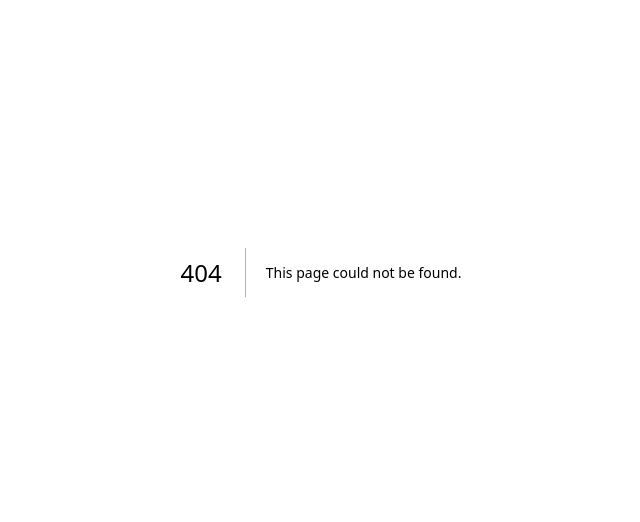
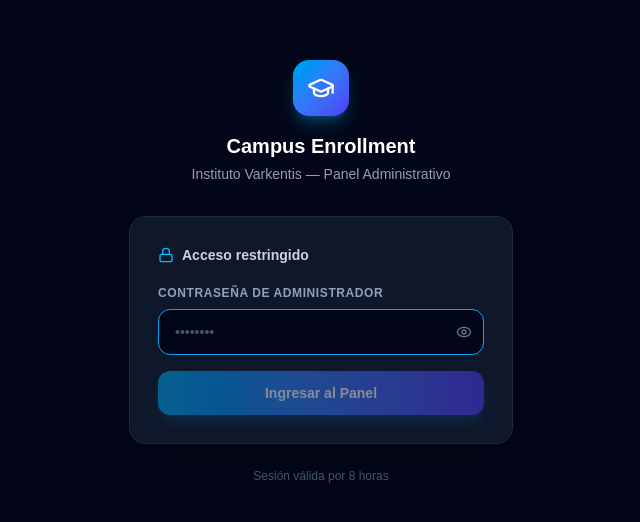
Before and after one commit to michaelsahlmann/campus-enrollment, a Next.js app: page /login in a window 1280 px wide. Before the commit this address had no page. Shown: the part 128-650 px from the top of the page, without its empty margins (319-959 px from the left). Built offline with nearby package versions, Linux system fonts and the light colour scheme.

Commit message:
security: remove exposed token, add login auth middleware

```diff
--- /dev/null
+++ b/src/app/api/auth/login/route.ts
@@ -0,0 +1,27 @@
+import { NextRequest, NextResponse } from "next/server";
+
+export async function POST(req: NextRequest) {
+  const { password } = await req.json();
+
+  const adminPassword = process.env.ADMIN_PASSWORD;
+
+  if (!adminPassword) {
+    return NextResponse.json({ error: "ADMIN_PASSWORD no configurado en el servidor." }, { status: 500 });
+  }
+
+  if (password !== adminPassword) {
+    return NextResponse.json({ error: "Contraseña incorrecta." }, { status: 401 });
+  }
+
+  const response = NextResponse.json({ ok: true });
+
+  response.cookies.set("campus_session", "authenticated", {
+    httpOnly: true,
+    secure: process.env.NODE_ENV === "production",
+    sameSite: "lax",
+    maxAge: 60 * 60 * 8, // 8 horas
+    path: "/",
+  });
+
+  return response;
+}
--- /dev/null
+++ b/src/app/api/auth/logout/route.ts
@@ -0,0 +1,15 @@
+import { NextResponse } from "next/server";
+
+export async function POST() {
+  const response = NextResponse.json({ ok: true });
+
+  response.cookies.set("campus_session", "", {
+    httpOnly: true,
+    secure: process.env.NODE_ENV === "production",
+    sameSite: "lax",
+    maxAge: 0,
+    path: "/",
+  });
+
+  return response;
+}
--- /dev/null
+++ b/src/app/login/page.tsx
@@ -0,0 +1,106 @@
+"use client";
+
+import { useState } from "react";
+import { useRouter } from "next/navigation";
+import { GraduationCap, Lock, Eye, EyeOff } from "lucide-react";
+
+export default function LoginPage() {
+  const [password, setPassword] = useState("");
+  const [showPassword, setShowPassword] = useState(false);
+  const [error, setError] = useState("");
+  const [loading, setLoading] = useState(false);
+  const router = useRouter();
+
+  async function handleSubmit(e: React.FormEvent) {
+    e.preventDefault();
+    setLoading(true);
+    setError("");
+
+    try {
+      const res = await fetch("/api/auth/login", {
+        method: "POST",
+        headers: { "Content-Type": "application/json" },
+        body: JSON.stringify({ password }),
+      });
+
+      if (res.ok) {
+        router.push("/");
+        router.refresh();
+      } else {
+        const data = await res.json();
+        setError(data.error || "Acceso denegado.");
+      }
+    } catch {
+      setError("Error de conexión. Intenta de nuevo.");
+    } finally {
+      setLoading(false);
+    }
+  }
+
+  return (
+    <div className="min-h-screen bg-slate-950 flex items-center justify-center px-4">
+      <div className="w-full max-w-sm">
+        {/* Logo / Header */}
+        <div className="text-center mb-8">
+          <div className="inline-flex items-center justify-center w-14 h-14 rounded-2xl bg-gradient-to-br from-sky-500 to-indigo-600 shadow-lg shadow-sky-500/30 mb-4">
+            <GraduationCap className="w-7 h-7 text-white" />
+          </div>
+          <h1 className="text-xl font-bold text-white">Campus Enrollment</h1>
+          <p className="text-sm text-slate-400 mt-1">Instituto Varkentis — Panel Administrativo</p>
+        </div>
+
+        {/* Login Card */}
+        <div className="bg-slate-900 border border-slate-800 rounded-2xl p-7 shadow-2xl">
+          <div className="flex items-center gap-2 mb-5">
+            <Lock className="w-4 h-4 text-sky-400" />
+            <h2 className="text-sm font-semibold text-slate-300">Acceso restringido</h2>
+          </div>
+
+          <form onSubmit={handleSubmit} className="space-y-4">
+            <div>
+              <label className="block text-xs font-semibold uppercase tracking-wider text-slate-400 mb-2">
+                Contraseña de Administrador
+              </label>
+              <div className="relative">
+                <input
+                  type={showPassword ? "text" : "password"}
+                  required
+                  value={password}
+                  onChange={(e) => setPassword(e.target.value)}
+                  placeholder="••••••••"
+                  className="w-full px-4 py-3 pr-10 bg-slate-950 border border-slate-800 rounded-xl text-white placeholder-slate-600 focus:outline-none focus:border-sky-500 transition text-sm"
+                  autoFocus
+                />
+                <button
+                  type="button"
+                  onClick={() => setShowPassword((v) => !v)}
+                  className="absolute right-3 top-1/2 -translate-y-1/2 text-slate-500 hover:text-slate-300 transition"
+                >
+                  {showPassword ? <EyeOff className="w-4 h-4" /> : <Eye className="w-4 h-4" />}
+                </button>
+              </div>
+            </div>
+
+            {error && (
+              <div className="p-3 rounded-lg bg-red-950/60 border border-red-800/60 text-red-300 text-xs">
+                {error}
+              </div>
+            )}
+
+            <button
+              type="submit"
+              disabled={loading || !password}
+              className="w-full py-3 rounded-xl bg-gradient-to-r from-sky-500 to-indigo-600 hover:from-sky-400 hover:to-indigo-500 text-white font-semibold text-sm shadow-lg shadow-sky-500/20 disabled:opacity-50 transition"
+            >
+              {loading ? "Verificando..." : "Ingresar al Panel"}
+            </button>
+          </form>
+        </div>
+
+        <p className="text-center text-xs text-slate-600 mt-6">
+          Sesión válida por 8 horas
+        </p>
+      </div>
+    </div>
+  );
+}
--- a/src/app/page.tsx
+++ b/src/app/page.tsx
@@ -189,6 +189,15 @@ ${successData.magicLink}`
               <ExternalLink className="w-3.5 h-3.5 text-sky-400" />
               Ver Campus
             </a>
+            <button
+              onClick={async () => {
+                await fetch("/api/auth/logout", { method: "POST" });
+                window.location.href = "/login";
+              }}
+              className="text-xs flex items-center gap-1.5 px-3 py-1.5 rounded-lg border border-slate-700 bg-slate-800 text-slate-400 hover:text-red-400 hover:border-red-800 transition"
+            >
+              Salir
+            </button>
           </div>
         </div>
 
@@ -700,7 +709,7 @@ ${successData.magicLink}`
                   <div># Conexión LearnHouse LMS (Ya configurado)</div>
                   <div>LEARNHOUSE_API_URL=https://campus.michaelsahlmann.com</div>
                   <div>LEARNHOUSE_ORG_SLUG=default</div>
-                  <div>LEARNHOUSE_API_TOKEN=lh_REDACTED_TOKEN</div>
+                  <div>LEARNHOUSE_API_TOKEN=lh_*****************************</div>
                   <div className="pt-2"># Conexión Supabase</div>
                   <div>NEXT_PUBLIC_SUPABASE_URL=https://tu-proyecto.supabase.co</div>
                   <div>NEXT_PUBLIC_SUPABASE_ANON_KEY=tu-anon-key</div>
--- /dev/null
+++ b/src/middleware.ts
@@ -0,0 +1,36 @@
+import { NextRequest, NextResponse } from "next/server";
+
+const PUBLIC_PATHS = ["/login", "/api/auth/login", "/api/auth/logout"];
+
+export function middleware(req: NextRequest) {
+  const { pathname } = req.nextUrl;
+
+  // Allow public paths
+  if (PUBLIC_PATHS.some((p) => pathname.startsWith(p))) {
+    return NextResponse.next();
+  }
+
+  // Allow static assets
+  if (
+    pathname.startsWith("/_next") ||
+    pathname.startsWith("/favicon") ||
+    pathname.startsWith("/vercel.svg") ||
+    pathname.startsWith("/next.svg")
+  ) {
+    return NextResponse.next();
+  }
+
+  // Check session cookie
+  const session = req.cookies.get("campus_session");
+  if (!session || session.value !== "authenticated") {
+    const loginUrl = req.nextUrl.clone();
+    loginUrl.pathname = "/login";
+    return NextResponse.redirect(loginUrl);
+  }
+
+  return NextResponse.next();
+}
+
+export const config = {
+  matcher: ["/((?!_next/static|_next/image|favicon.ico).*)"],
+};
```
